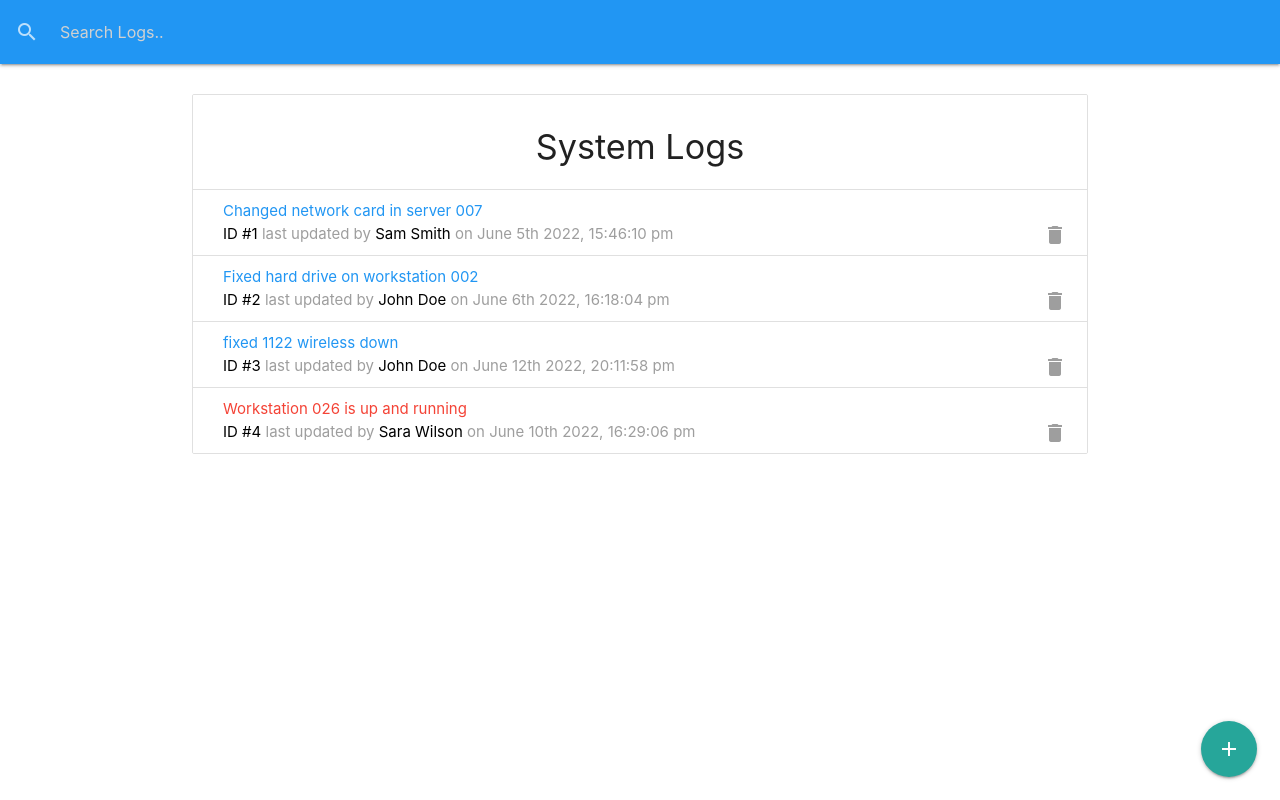
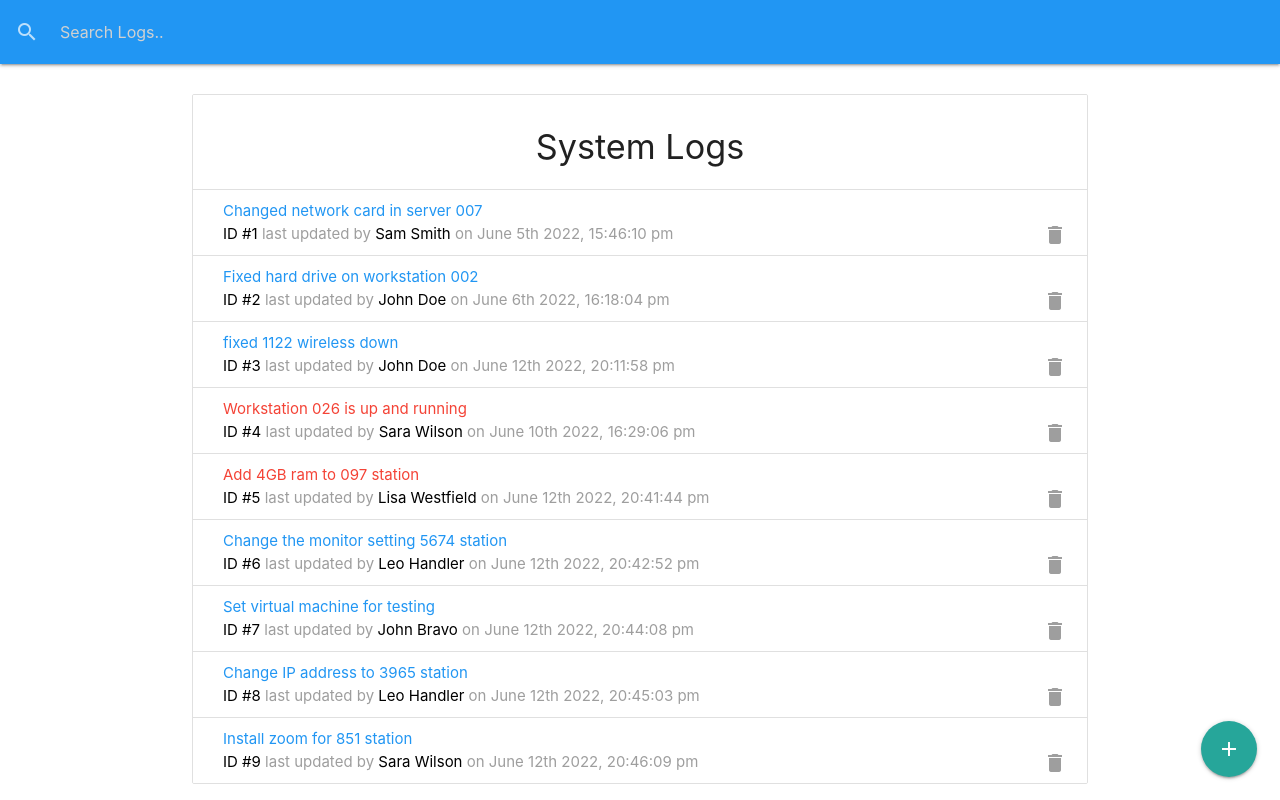
Before and after one commit to MartaSolo/it-logger, a React (Create React App) app: page / in a window 1280 px wide. Built offline with nearby package versions, Linux system fonts and the light colour scheme; data requests are answered from the project's data file.

Commit message:
added deleting techs

```diff
--- a/db.json
+++ b/db.json
@@ -27,6 +27,41 @@
       "attention": true,
       "tech": "Sara Wilson",
       "date": "2022-06-10T16:29:06.216Z"
+    },
+    {
+      "message": "Add 4GB ram to 097 station",
+      "attention": true,
+      "tech": "Lisa Westfield",
+      "date": "2022-06-12T20:41:44.105Z",
+      "id": 5
+    },
+    {
+      "message": "Change the monitor setting 5674 station",
+      "attention": false,
+      "tech": "Leo Handler",
+      "date": "2022-06-12T20:42:52.946Z",
+      "id": 6
+    },
+    {
+      "message": "Set virtual machine for testing",
+      "attention": false,
+      "tech": "John Bravo",
+      "date": "2022-06-12T20:44:08.945Z",
+      "id": 7
+    },
+    {
+      "message": "Change IP address to 3965 station",
+      "attention": false,
+      "tech": "Leo Handler",
+      "date": "2022-06-12T20:45:03.510Z",
+      "id": 8
+    },
+    {
+      "message": "Install zoom for 851 station",
+      "attention": false,
+      "tech": "Sara Wilson",
+      "date": "2022-06-12T20:46:09.629Z",
+      "id": 9
     }
   ],
   "techs": [
@@ -46,11 +81,6 @@
       "lastName": "Wilson"
     },
     {
-      "firstName": "John",
-      "lastName": "Bravo",
-      "id": 6
-    },
-    {
       "firstName": "Lisa",
       "lastName": "Westfield",
       "id": 7
--- a/src/actions/logActions.js
+++ b/src/actions/logActions.js
@@ -24,7 +24,7 @@ export const getLogs = () => async (dispatch) => {
   } catch (error) {
     dispatch({
       type: LOGS_ERROR,
-      payload: error.response.statusText,
+      payload: error.response,
     });
   }
 };
@@ -48,7 +48,7 @@ export const addLog = (log) => async (dispatch) => {
   } catch (error) {
     dispatch({
       type: LOGS_ERROR,
-      payload: error.response.statusText,
+      payload: error.response,
     });
   }
 };
@@ -68,7 +68,7 @@ export const deleteLog = (id) => async (dispatch) => {
   } catch (error) {
     dispatch({
       type: LOGS_ERROR,
-      payload: error.response.statusText,
+      payload: error.response,
     });
   }
 };
@@ -92,7 +92,7 @@ export const updateLog = (log) => async (dispatch) => {
   } catch (error) {
     dispatch({
       type: LOGS_ERROR,
-      payload: error.response.statusText,
+      payload: error.response,
     });
   }
 };
@@ -111,7 +111,7 @@ export const searchLogs = (text) => async (dispatch) => {
   } catch (error) {
     dispatch({
       type: LOGS_ERROR,
-      payload: error.response.statusText,
+      payload: error.response,
     });
   }
 };
--- a/src/actions/techActions.js
+++ b/src/actions/techActions.js
@@ -20,7 +20,7 @@ export const getTechs = () => async (dispatch) => {
   } catch (error) {
     dispatch({
       type: TECHS_ERROR,
-      payload: error.response.statusText,
+      payload: error.response,
     });
   }
 };
@@ -45,7 +45,25 @@ export const addTech = (tech) => async (dispatch) => {
   } catch (error) {
     dispatch({
       type: TECHS_ERROR,
-      //   payload: error.response.statusText,
+      payload: error.response,
+    });
+  }
+};
+
+export const deleteTech = (id) => async (dispatch) => {
+  try {
+    setLoading();
+    await fetch(`/techs/${id}`, {
+      method: "DELETE",
+    });
+
+    dispatch({
+      type: DELETE_TECH,
+      payload: id,
+    });
+  } catch (error) {
+    dispatch({
+      type: TECHS_ERROR,
       payload: error.response,
     });
   }
--- a/src/components/techs/TechItem.js
+++ b/src/components/techs/TechItem.js
@@ -1,11 +1,19 @@
+import { connect } from "react-redux/es/exports";
 import PropTypes from "prop-types";
+import { deleteTech } from "../../actions/techActions";
+import M from "materialize-css/dist/js/materialize.min.js";
 
-const TechItem = ({ tech }) => {
+const TechItem = ({ tech: { id, firstName, lastName }, deleteTech }) => {
+  const onDelete = () => {
+    deleteTech(id);
+    M.toast({ html: `${firstName} ${lastName} was deleted` });
+  };
+
   return (
     <li className="collection-item">
       <div>
-        {tech.firstName} {tech.lastname}
-        <a href="#!" className="secondary-content">
+        {firstName} {lastName}
+        <a href="#!" className="secondary-content" onClick={onDelete}>
           <i className="material-icons grey-text">delete</i>
         </a>
       </div>
@@ -15,6 +23,7 @@ const TechItem = ({ tech }) => {
 
 TechItem.propTypes = {
   tech: PropTypes.object.isRequired,
+  deleteTech: PropTypes.func.isRequired,
 };
 
-export default TechItem;
+export default connect(null, { deleteTech })(TechItem);
--- a/src/reducers/techReducer.js
+++ b/src/reducers/techReducer.js
@@ -26,6 +26,12 @@ export default (state = initialState, action) => {
         techs: [...state.techs, action.payload],
         loading: false,
       };
+    case DELETE_TECH:
+      return {
+        ...state,
+        techs: state.techs.filter((tech) => tech.id !== action.payload),
+        loading: false,
+      };
     case SET_LOADING:
       return {
         ...state,
```
